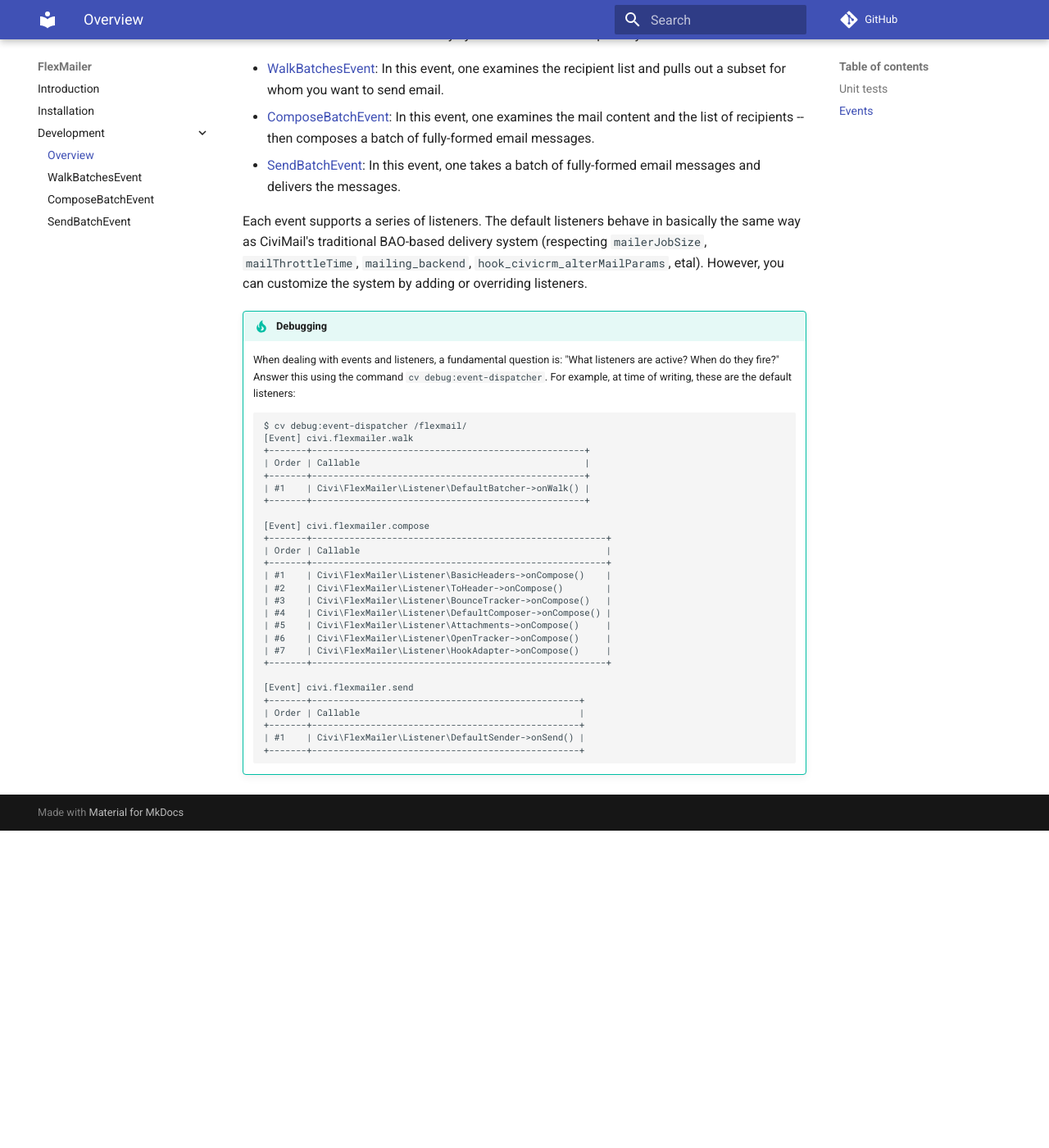
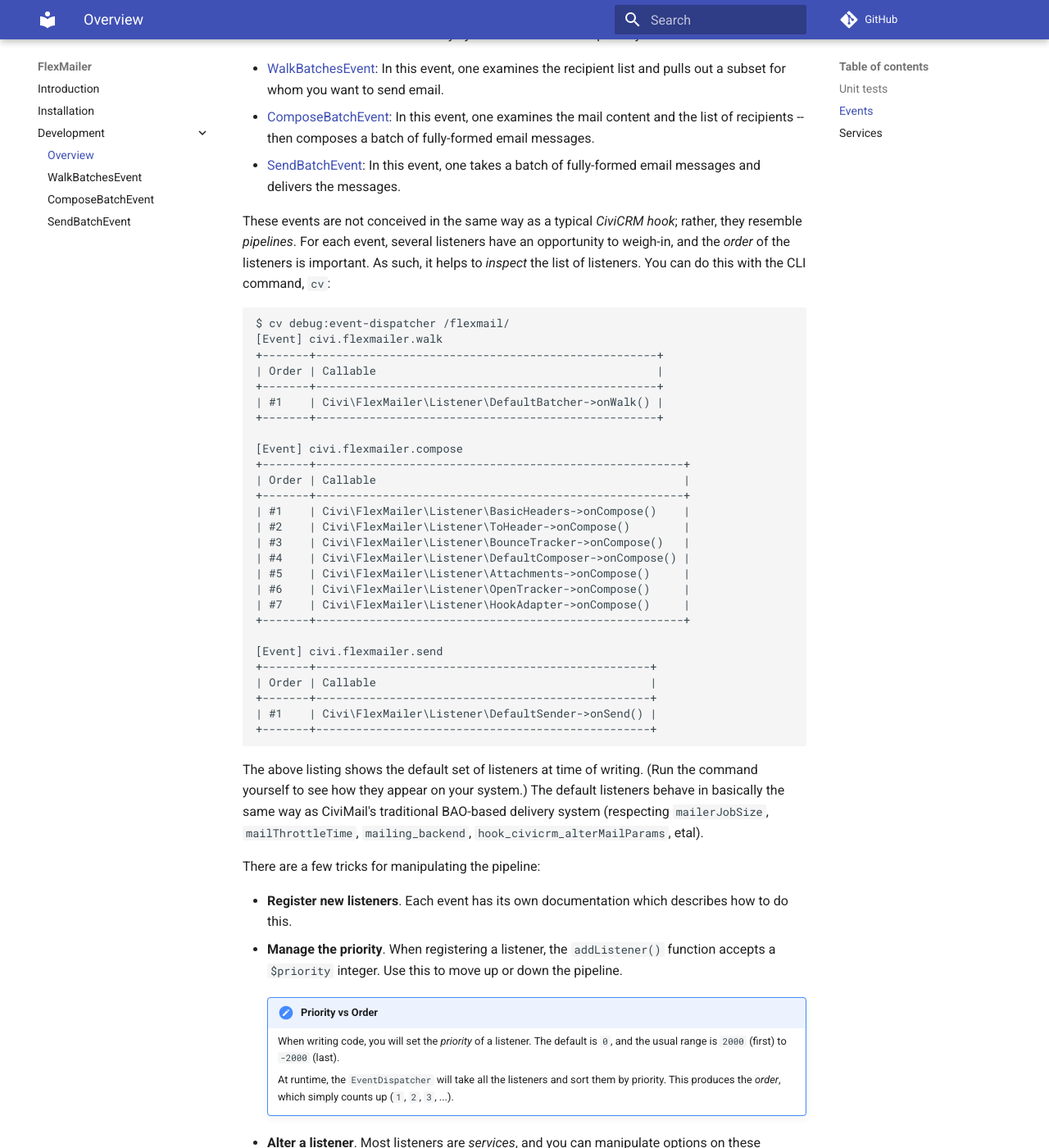
Before and after one commit to civicrm/org.civicrm.flexmailer, an MkDocs documentation site: the page built from docs/develop/index.md, in a window 1280 px wide and 1400 px high, scrolled down 502 px. Shown: the whole window at 82% size. Built offline with MkDocs 1.6.1 and Material for MkDocs 9.7.7, drawn with Linux system fonts in a browser that asks for light colours; comment, search, counter and statistics services are not loaded; old or Windows-style settings are respelled for this version of MkDocs; before the commit the page ends 1515 px from its top, so only the background shows below that; some of the changed text lies outside the part shown.

Commit message:
docs/develop - Provide a better explanation of the pipeline and services

````diff
--- a/docs/develop/index.md
+++ b/docs/develop/index.md
@@ -20,41 +20,87 @@ FlexMailer is an *event* based delivery system. It defines three primary events:
 * [ComposeBatchEvent](ComposeBatchEvent.md): In this event, one examines the mail content and the list of recipients -- then composes a batch of fully-formed email messages.
 * [SendBatchEvent](SendBatchEvent.md): In this event, one takes a batch of fully-formed email messages and delivers the messages.
 
-Each event supports a series of listeners.  The default listeners behave in basically the same way as CiviMail's traditional BAO-based delivery
-system (respecting `mailerJobSize`, `mailThrottleTime`, `mailing_backend`, `hook_civicrm_alterMailParams`, etal).  However, you can customize
-the system by adding or overriding listeners.
+These events are not conceived in the same way as a typical *CiviCRM hook*; rather, they resemble *pipelines*.  For each event, several listeners
+have an opportunity to weigh-in, and the *order* of the listeners is important.  As such, it helps to *inspect* the list of listeners.  You can do
+this with the CLI command, `cv`:
 
-!!! tip "Debugging"
+```
+$ cv debug:event-dispatcher /flexmail/
+[Event] civi.flexmailer.walk
++-------+---------------------------------------------------+
+| Order | Callable                                          |
++-------+---------------------------------------------------+
+| #1    | Civi\FlexMailer\Listener\DefaultBatcher->onWalk() |
++-------+---------------------------------------------------+
 
-    When dealing with events and listeners, a fundamental question is: "What listeners are active?  When do they fire?" Answer this using the
-    command `cv debug:event-dispatcher`.  For example, at time of writing, these are the default listeners:
+[Event] civi.flexmailer.compose
++-------+-------------------------------------------------------+
+| Order | Callable                                              |
++-------+-------------------------------------------------------+
+| #1    | Civi\FlexMailer\Listener\BasicHeaders->onCompose()    |
+| #2    | Civi\FlexMailer\Listener\ToHeader->onCompose()        |
+| #3    | Civi\FlexMailer\Listener\BounceTracker->onCompose()   |
+| #4    | Civi\FlexMailer\Listener\DefaultComposer->onCompose() |
+| #5    | Civi\FlexMailer\Listener\Attachments->onCompose()     |
+| #6    | Civi\FlexMailer\Listener\OpenTracker->onCompose()     |
+| #7    | Civi\FlexMailer\Listener\HookAdapter->onCompose()     |
++-------+-------------------------------------------------------+
 
+[Event] civi.flexmailer.send
++-------+--------------------------------------------------+
+| Order | Callable                                         |
++-------+--------------------------------------------------+
+| #1    | Civi\FlexMailer\Listener\DefaultSender->onSend() |
++-------+--------------------------------------------------+
+```
+
+The above listing shows the default set of listeners at time of writing. (Run the command yourself to see how they appear on your system.)
+The default listeners behave in basically the same way as CiviMail's traditional BAO-based delivery system (respecting `mailerJobSize`,
+`mailThrottleTime`, `mailing_backend`, `hook_civicrm_alterMailParams`, etal).
+
+There are a few tricks for manipulating the pipeline:
+
+* __Register new listeners__. Each event has its own documentation which describes how to do this.
+* __Manage the priority__. When registering a listener, the `addListener()` function accepts a `$priority` integer. Use this to move up or down the pipeline.
+
+    !!! note "Priority vs Order"
+
+        When writing code, you will set the *priority* of a listener. The default is `0`, and the usual range is `2000` (first) to `-2000` (last).
+
+        <!-- The default listeners have priorities based on the constants `FlexMailer::WEIGHT_PREPARE` (1000), `FlexMailer::WEIGHT_MAIN` (0),
+        `FlexMailer::WEIGHT_ALTER` (-1000), and `FlexMailer::WEIGHT_END` (-2000). -->
+
+        At runtime, the `EventDispatcher` will take all the listeners and sort them by priority. This produces the *order*, which simply counts up (`1`, `2`, `3`, ...).
+
+* __Alter a listener__. Most listeners are *services*, and you can manipulate options on these services. For example, suppose you wanted to replace the default bounce-tracking mechanism.
+  Here's a simple way to disable the default `BounceTracker`:
+
+    ```php
+    <?php
+    \Civi::service('civi_flexmailer_bounce_tracker')->setActive(FALSE);
     ```
-    $ cv debug:event-dispatcher /flexmail/
-    [Event] civi.flexmailer.walk
-    +-------+---------------------------------------------------+
-    | Order | Callable                                          |
-    +-------+---------------------------------------------------+
-    | #1    | Civi\FlexMailer\Listener\DefaultBatcher->onWalk() |
-    +-------+---------------------------------------------------+
 
-    [Event] civi.flexmailer.compose
-    +-------+-------------------------------------------------------+
-    | Order | Callable                                              |
-    +-------+-------------------------------------------------------+
-    | #1    | Civi\FlexMailer\Listener\BasicHeaders->onCompose()    |
-    | #2    | Civi\FlexMailer\Listener\ToHeader->onCompose()        |
-    | #3    | Civi\FlexMailer\Listener\BounceTracker->onCompose()   |
-    | #4    | Civi\FlexMailer\Listener\DefaultComposer->onCompose() |
-    | #5    | Civi\FlexMailer\Listener\Attachments->onCompose()     |
-    | #6    | Civi\FlexMailer\Listener\OpenTracker->onCompose()     |
-    | #7    | Civi\FlexMailer\Listener\HookAdapter->onCompose()     |
-    +-------+-------------------------------------------------------+
+    Of course, this change needs to be made before the listener runs. You might do use a global hook (like `hook_civicrm_config`), or you might
+    have your own listener adds its own bounce-tracking and disable the default.
 
-    [Event] civi.flexmailer.send
-    +-------+--------------------------------------------------+
-    | Order | Callable                                         |
-    +-------+--------------------------------------------------+
-    | #1    | Civi\FlexMailer\Listener\DefaultSender->onSend() |
-    +-------+--------------------------------------------------+
-    ```
+
+## Services
+
+Most features in FlexMailer are implemented by *services*, and you can override or manipulate these features if understand the corresponding service.
+
+* Listener services (`WalkBatchesEvent`)
+     * `civi_flexmailer_default_batcher` (`DefaultBatcher.php`): Split the recipient list into smaller batches (per CiviMail settings)
+* Listener services (`ComposeBatchEvent`)
+     * `civi_flexmailer_basic_headers` (`BasicHeaders.php`): Add `From:`, `Reply-To:`, etc
+     * `civi_flexmailer_to_header` (`ToHeader.php`): Add `To:` header
+     * `civi_flexmailer_bounce_tracker` (`BounceTracker.php`): Add bounce-tracking codes
+     * `civi_flexmailer_default_composer` (`DefaultComposer.php`): Read the email template and evaluate any tokens (based on CiviMail tokens)
+     * `civi_flexmailer_attachments` (`Attachments.php`): Add attachments
+     * `civi_flexmailer_open_tracker` (`OpenTracker.php`): Add open-tracking codes
+     * `civi_flexmailer_hooks` (`HookAdapter.php`): Backward compatibility with `hook_civicrm_alterMailParams`
+* Listener services (`SendBatchEvent`)
+     * `civi_flexmailer_default_sender` (`DefaultSender.php`): Send the batch using CiviCRM's default delivery service
+* Other services
+     * `civi_flexmailer_html_click_tracker` (`HtmlClickTracker.php`): Add click-tracking codes (for HTML messages)
+     * `civi_flexmailer_text_click_tracker` (`TextClickTracker.php`): Add click-tracking codes (for plain-text messages)
+     * `civi_flexmailer_api_overrides` (`Services.php.php`): Alter the `Mailing` APIs
````
